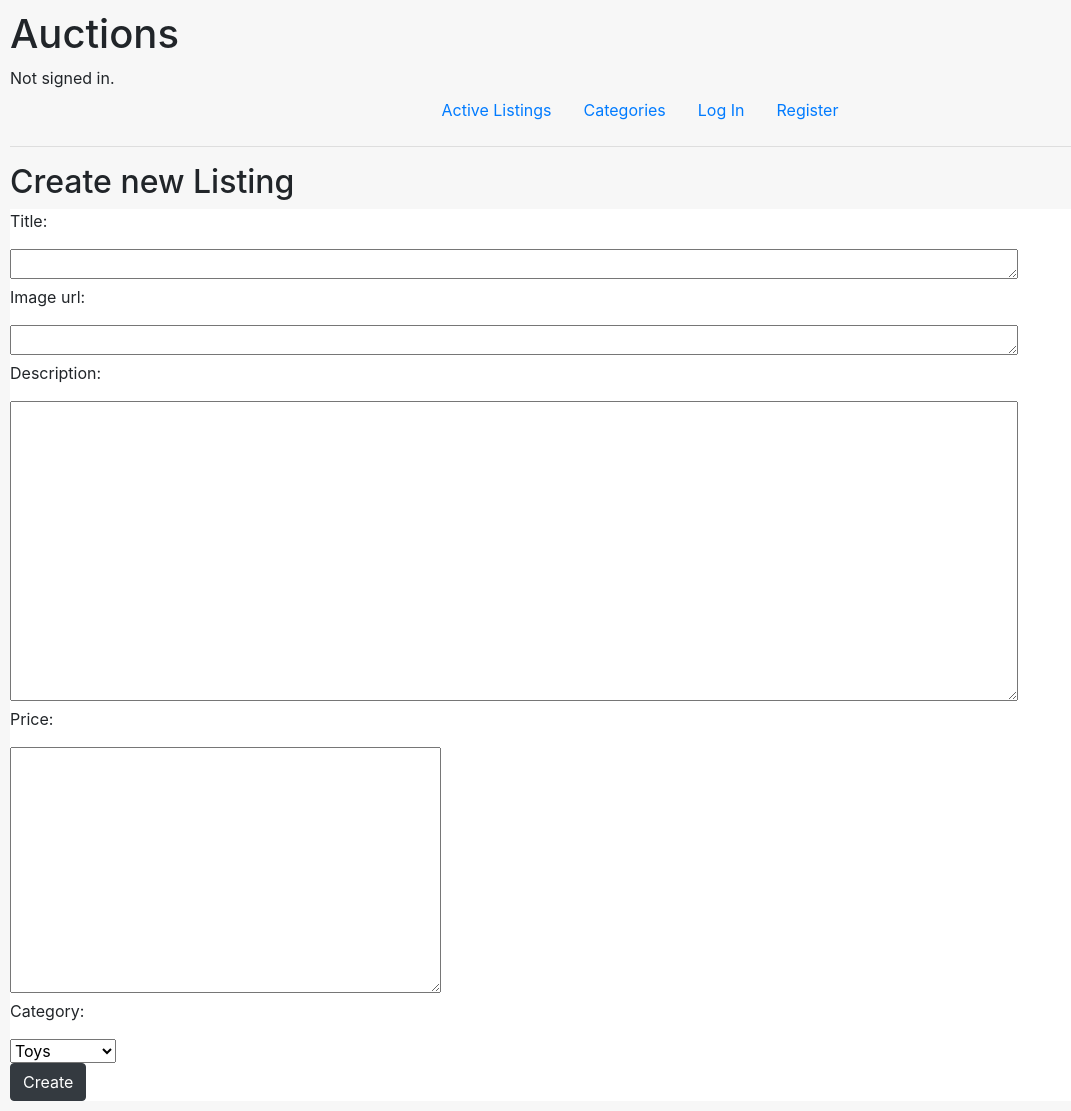
After one commit to goergk/Commerce, a Django app: template commerce/auctions/templates/auctions/create.html in a window 1280 px wide. The commit adds this page. Shown: the whole page, without its empty margins (0-1071 px from the left). Run offline with Django 3.2, Linux system fonts and the light colour scheme; the template is opened without the code that fills it: values that come from a table or form of the project are taken from there, others are empty; some libraries are stand-ins or nearby versions.

Commit message:
'Create listing page' added, some styles changes, base forms added

```diff
--- a/commerce/auctions/static/auctions/styles.css
+++ b/commerce/auctions/static/auctions/styles.css
@@ -1,3 +1,52 @@
 body {
     padding: 10px;
+    background-color: #f7f7f7;
 }
+
+.nav{
+    display: flex;
+    justify-content: center;
+    align-items: center;
+}
+
+.login_container{
+    display: flex;
+    flex-direction: column;
+    justify-content: center;
+    align-items: center;
+    height: 300px;
+    background-color: white;
+    border: 1px solid #dedede;
+}
+
+.register_container{
+    display: flex;
+    flex-direction: column;
+    justify-content: center;
+    align-items: center;
+    height: 410px;
+    background-color: white;
+    border: 1px solid #dedede;
+}
+
+.form-group{
+    width: 250px;
+    margin-top: 15px;
+    text-align: center;
+}
+
+.button_container{
+    display: flex;
+    justify-content: center;
+    align-items: center;
+}
+
+.url_area, .title_area{
+    width: 80%;
+    height: 30px;
+}
+
+.description_area{
+    width: 80%;
+    height: 300px;
+}
--- /dev/null
+++ b/commerce/auctions/templates/auctions/create.html
@@ -0,0 +1,34 @@
+{% extends "auctions/layout.html" %}
+
+{% block title %}Create new listing{% endblock %}
+
+{% block body %}
+    <h2>Create new Listing</h2>
+
+    <div style="background-color: white">
+        <form action="#" method="POST">
+            {% csrf_token %}
+            <label id="title_label">{{listing.title.label_tag}}</label>
+            <br>
+            {{listing.title}}
+            <br>
+            <label id="image_url">{{listing.image_url.label_tag}}</label>
+            <br>
+            {{listing.image_url}}
+            <br>
+            <label id="description">{{listing.description.label_tag}}</label>
+            <br>
+            {{listing.description}}
+            <br>
+            <label id="price">{{listing.price.label_tag}}</label>
+            <br>
+            {{listing.price}}
+            <br>
+            <label id="price">{{listing.category.label_tag}}</label>
+            <br>
+            {{listing.category}}
+            <br>
+            <input type="submit" class="btn btn-dark" value="Create">
+        </form>
+    </div>
+{% endblock %}
--- a/commerce/auctions/templates/auctions/layout.html
+++ b/commerce/auctions/templates/auctions/layout.html
@@ -16,7 +16,7 @@
                 Not signed in.
             {% endif %}
         </div>
-        <ul class="nav">
+        <ul class="nav navbar_1">
             <li class="nav-item">
                 <a class="nav-link" href="{% url 'index' %}">Active Listings</a>
             </li>
@@ -28,7 +28,7 @@
                     <a class="nav-link" href="#">Watchlist</a>
                 </li>
                 <li class="nav-item">
-                    <a class="nav-link" href="#">Create Listing</a>
+                    <a class="nav-link" href="{% url 'createListing' %}">Create Listing</a>
                 </li>
                 <li class="nav-item">
                     <a class="nav-link" href="{% url 'logout' %}">Log Out</a>
--- a/commerce/auctions/templates/auctions/login.html
+++ b/commerce/auctions/templates/auctions/login.html
@@ -1,6 +1,7 @@
 {% extends "auctions/layout.html" %}
 
 {% block body %}
+    <div class="login_container">
 
         <h2>Login</h2>
 
@@ -16,9 +17,11 @@
             <div class="form-group">
                 <input class="form-control" type="password" name="password" placeholder="Password">
             </div>
+            <div class="button_container">
                 <input class="btn btn-primary" type="submit" value="Login">
+            </div>
         </form>
 
         Don't have an account? <a href="{% url 'register' %}">Register here.</a>
-
+    </div>
 {% endblock %}
--- a/commerce/auctions/templates/auctions/register.html
+++ b/commerce/auctions/templates/auctions/register.html
@@ -1,7 +1,7 @@
 {% extends "auctions/layout.html" %}
 
 {% block body %}
-
+    <div class="register_container">
         <h2>Register</h2>
 
         {% if message %}
@@ -22,9 +22,11 @@
             <div class="form-group">
                 <input class="form-control" type="password" name="confirmation" placeholder="Confirm Password">
             </div>
+            <div class="button_container">
                 <input class="btn btn-primary" type="submit" value="Register">
+            </div>
         </form>
 
         Already have an account? <a href="{% url 'login' %}">Log In here.</a>
-
+    </div>
 {% endblock %}
--- a/commerce/auctions/views.py
+++ b/commerce/auctions/views.py
@@ -3,9 +3,24 @@ from django.db import IntegrityError
 from django.http import HttpResponse, HttpResponseRedirect
 from django.shortcuts import render
 from django.urls import reverse
-
+from django import forms
 from .models import User
 
+CATEGORIES = [
+    ('toy', 'Toys'),
+    ('cloth', 'Clothes'),
+    ('electronic', 'Electronics'),
+    ('fashion', 'Fashion'),
+    ('sport', 'Sport'),
+    ('book', 'Books')
+]
+
+class NewListingForm(forms.Form):
+    title = forms.CharField(widget=forms.Textarea(attrs={'class': 'title_area'}))
+    image_url = forms.CharField(widget=forms.Textarea(attrs={'class': 'url_area'}))
+    description = forms.CharField(widget=forms.Textarea(attrs={'class': 'description_area'}))
+    price = forms.DecimalField(widget=forms.Textarea(attrs={'class': 'price_area'}))
+    category = forms.CharField(widget=forms.Select(choices=CATEGORIES, attrs={'class': 'select_area'}))
 
 def index(request):
     return render(request, "auctions/index.html")
@@ -69,4 +84,6 @@ def watchlist(request):
     pass
 
 def createListing(request):
-    pass
+    return render(request, "auctions/create.html", {
+        "listing": NewListingForm()
+    })
```
Also changed, not shown: commerce/auctions/models.py (line endings or trailing spaces), commerce/db.sqlite3. Lines whose indentation alone changed are shown as unchanged.
